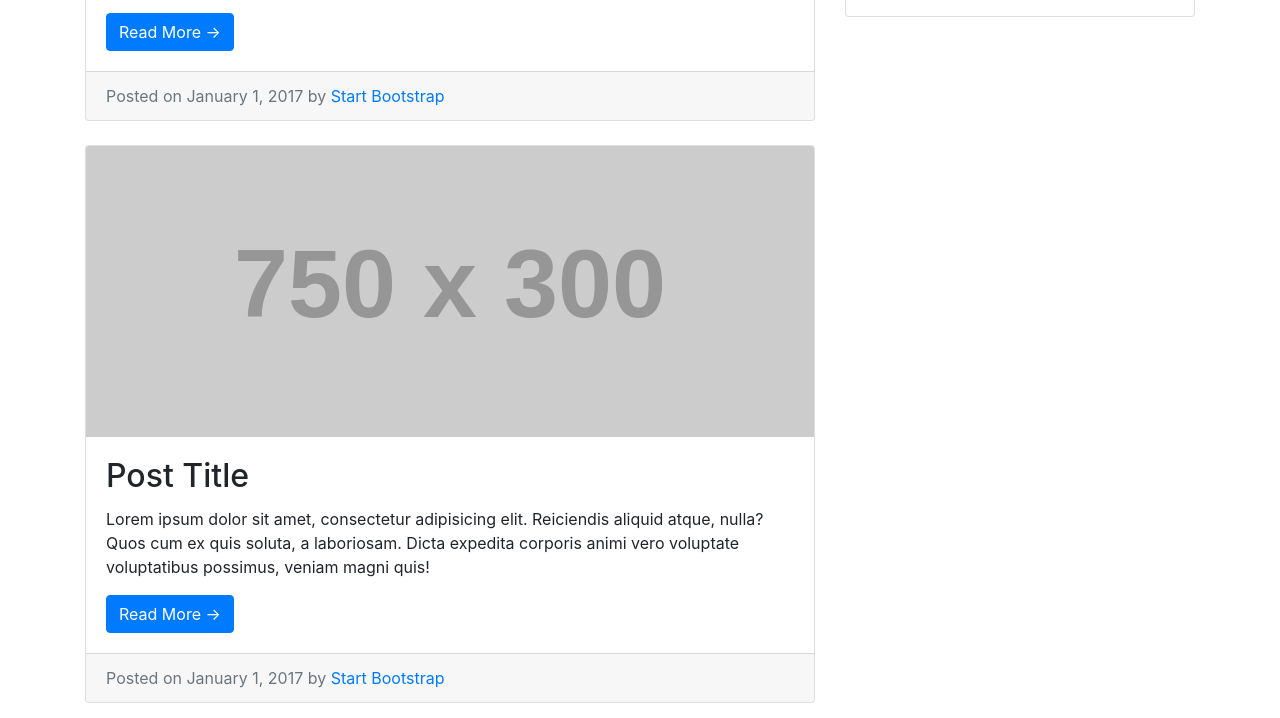
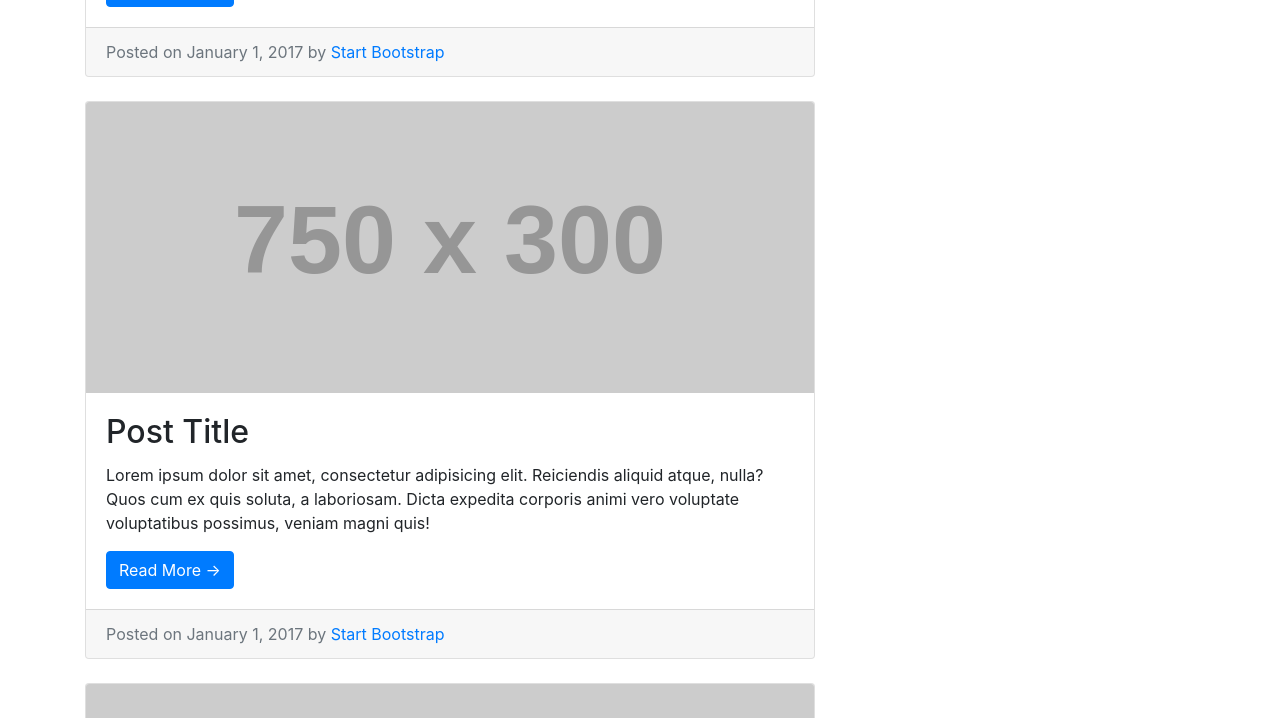
Before and after one commit to AlexanderSid/web, a website: page index.html in a window 1280 px wide. Shown: the part 634-1352 px from the top of the page. Drawn offline with Linux system fonts and the light colour scheme; placeholder pictures from the web are drawn by us.

Commit message:
Update blog-home.css

```diff
--- a/css/blog-home.css
+++ b/css/blog-home.css
@@ -5,11 +5,11 @@
  */
 
 body {
-  padding-top: 100px;
+  padding-top: 54px;
 }
 
 @media (min-width: 992px) {
   body {
-    padding-top: 100px;
+    padding-top: 56px;
   }
 }
```
